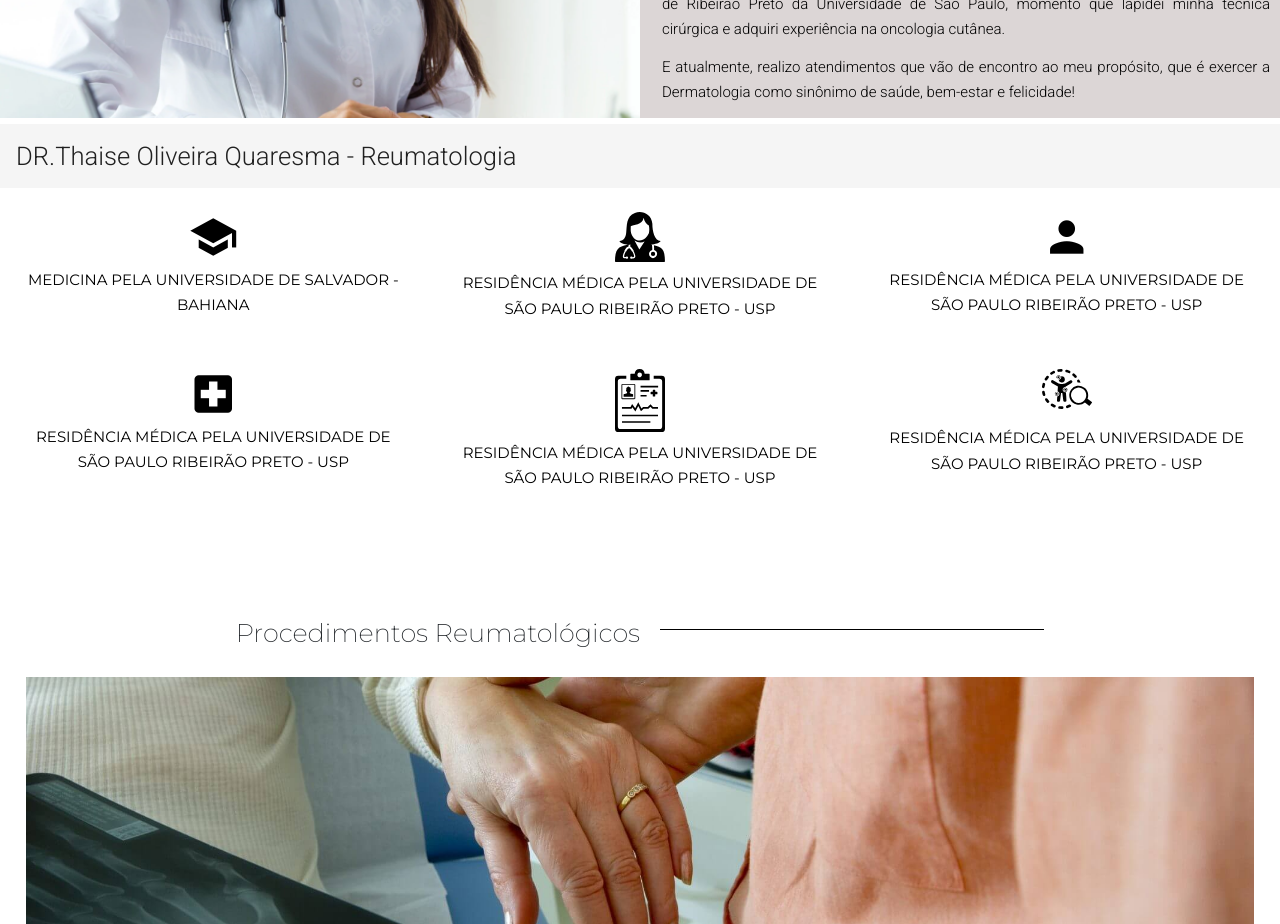
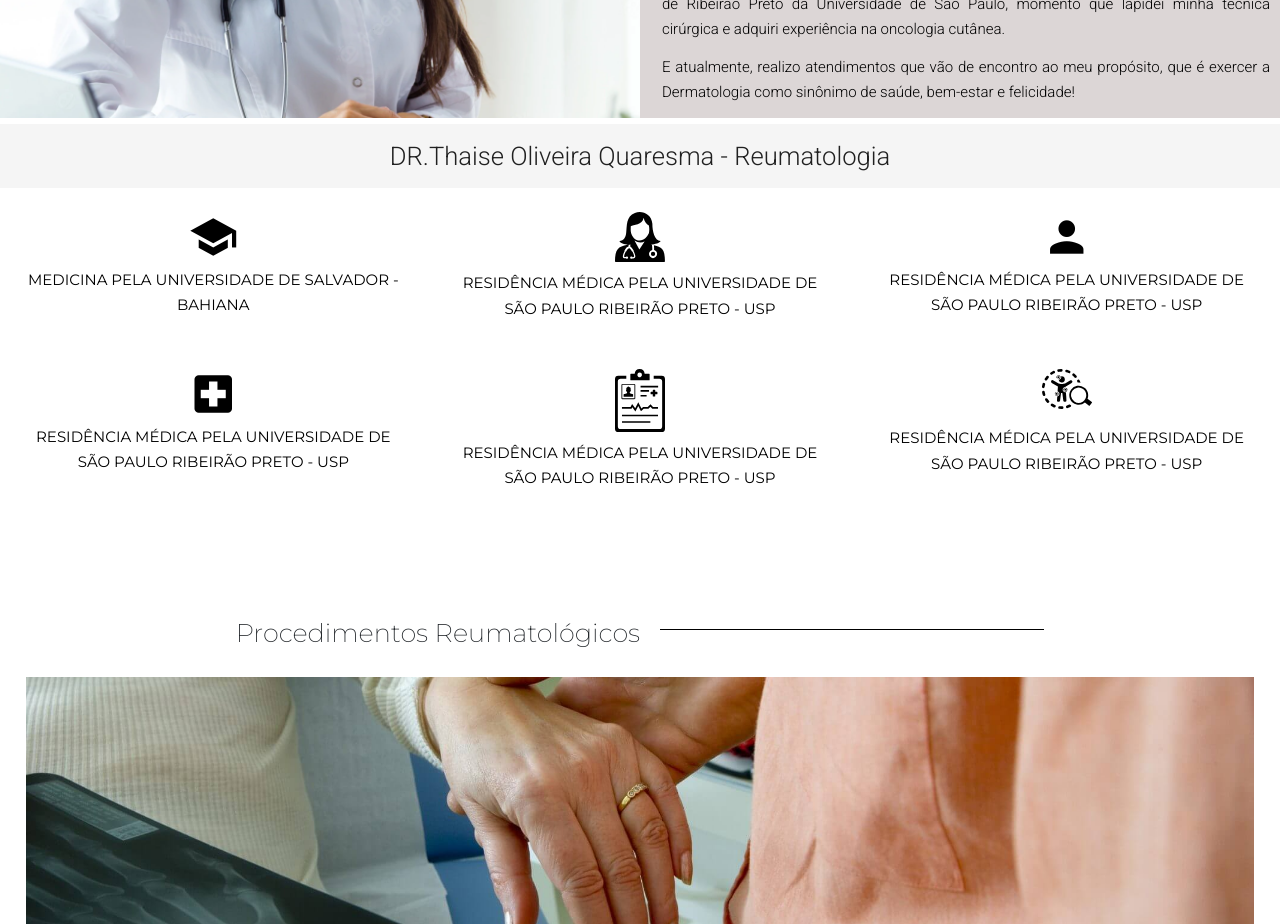
Before and after one commit to matheusbalduino/thaiseapp, an Angular app: page / in a window 1280 px wide. Shown: the part 1120-2044 px from the top of the page. Built offline with nearby package versions, Linux system fonts and the light colour scheme.

Commit message:
centralize text

```diff
--- a/src/app/Index/index/index.component.html
+++ b/src/app/Index/index/index.component.html
@@ -67,7 +67,7 @@
 
 <!-- ################### cards de formação e especialização ################### -->
 
-<mat-toolbar> <h1  id="nameThaise" >DR.Thaise Oliveira Quaresma - Reumatologia </h1>  </mat-toolbar>
+<mat-toolbar style="justify-content: center; align-items:center; text-align:center;"> <h1 style="width:100%;"  id="nameThaise" >DR.Thaise Oliveira Quaresma - Reumatologia </h1>  </mat-toolbar>
 
 <table id="boxResume" [ngClass]="{
   'animate__animated animate__zoomIn animate_slower': effectOn
```
